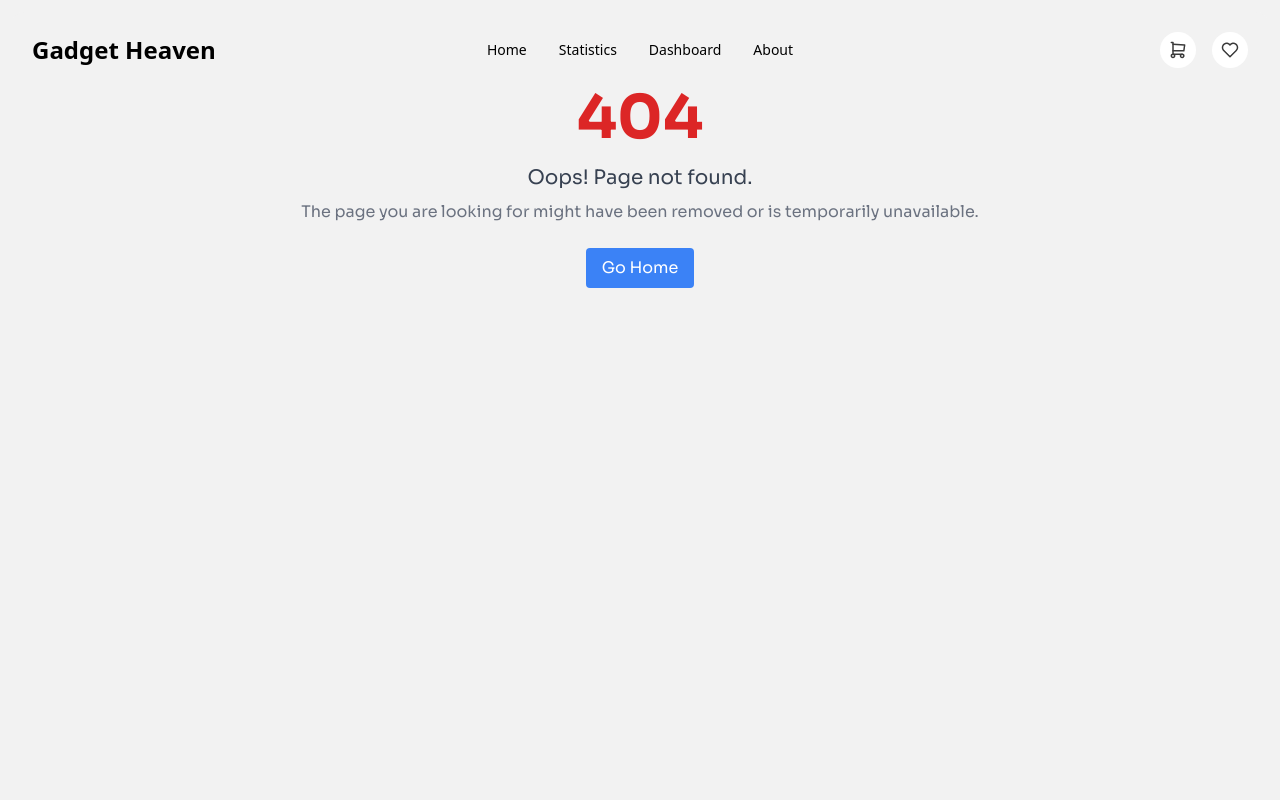
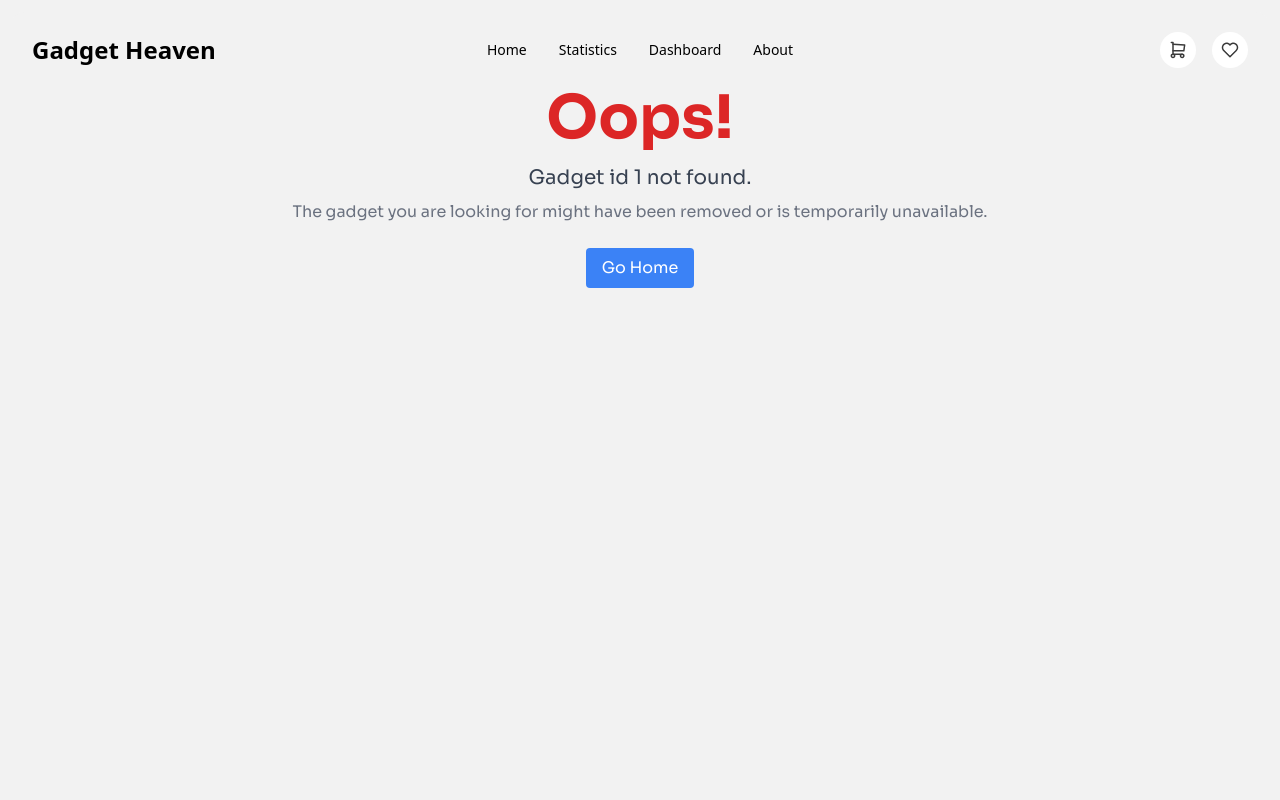
Before and after one commit to sakib-333/ph-b10-a8, a React (Vite) app: page /gadget/1 in a window 1280 px wide. Shown: the top 800 px of the page. Built offline with nearby package versions, Linux system fonts and the light colour scheme.

Commit message:
Add gadget not found page.

```diff
--- /dev/null
+++ b/src/components/Body/BodyComponents/GadgetNotFound.jsx
@@ -0,0 +1,27 @@
+import React from "react";
+import { Link, useParams } from "react-router-dom";
+
+const GadgetNotFound = () => {
+  const { gadgetID } = useParams();
+
+  return (
+    <div className="text-center">
+      <h1 className="text-6xl font-bold text-red-600">Oops!</h1>
+      <p className="mt-4 text-xl text-gray-700">
+        Gadget id {gadgetID} not found.
+      </p>
+      <p className="mt-2 text-gray-500">
+        The gadget you are looking for might have been removed or is temporarily
+        unavailable.
+      </p>
+      <Link
+        to={"/"}
+        className="mt-6 inline-block px-4 py-2 text-white bg-blue-500 rounded hover:bg-blue-600"
+      >
+        Go Home
+      </Link>
+    </div>
+  );
+};
+
+export default GadgetNotFound;
--- a/src/router/router.jsx
+++ b/src/router/router.jsx
@@ -7,12 +7,14 @@ import About from "../components/Body/BodyComponents/About";
 import PageNotFound from "../components/Body/BodyComponents/PageNotFound";
 import ProductDetails from "../components/Body/BodyComponents/ProductDetails";
 import { FetchSelectedGadget } from "../components/Utilities/FetchSelectedGadget";
+import GadgetNotFound from "../components/Body/BodyComponents/GadgetNotFound";
 
 export const router = createBrowserRouter([
   {
     path: "/",
     element: <Root />,
     loader: () => fetch("/data/gadgets.json"),
+    errorElement: <PageNotFound />,
     children: [
       {
         path: "/",
@@ -34,11 +36,7 @@ export const router = createBrowserRouter([
         path: "/gadget/:gadgetID",
         element: <ProductDetails />,
         loader: ({ params }) => FetchSelectedGadget(params),
-        errorElement: <PageNotFound />,
-      },
-      {
-        path: "*",
-        element: <PageNotFound />,
+        errorElement: <GadgetNotFound />,
       },
     ],
   },
```
